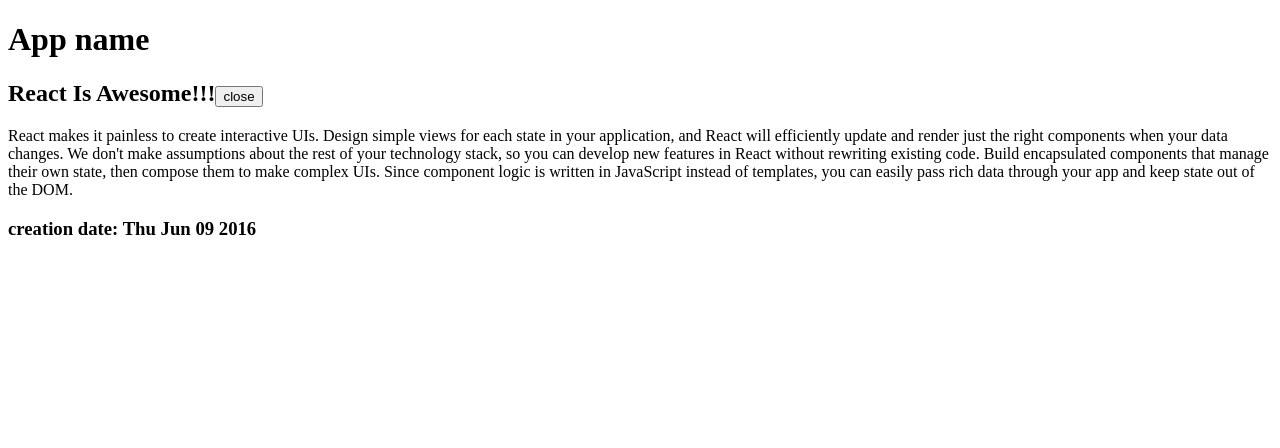
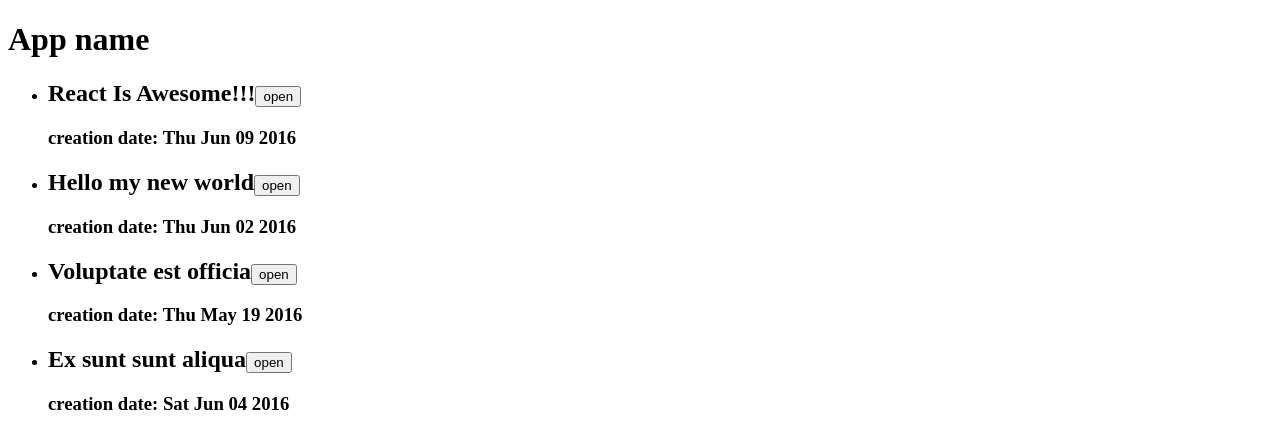
Before and after one commit to madhead84/FE, a React (Create React App) app in the folder hello-world/: page / in a window 1280 px wide. Shown: the top 448 px of the page. Built offline with nearby package versions, Linux system fonts and the light colour scheme.

Commit message:
Added Articles array and closed by default

```diff
--- a/hello-world/src/components/App.js
+++ b/hello-world/src/components/App.js
@@ -1,11 +1,11 @@
 import React from 'react'
-import Article from './Article'
+import ArticleList from './ArticleList'
 import articles from '../fixtures'
 
 function App() {
     return <div>
         <h1>App name</h1>
-        <Article article={articles[0]} foo = "bar" flag={true}/>
+        <ArticleList articles={articles}/>
     </div>
 }
 
--- a/hello-world/src/components/Article.js
+++ b/hello-world/src/components/Article.js
@@ -2,7 +2,7 @@
 
 class Article extends Component{
         state = {
-            isOpen: true
+            isOpen: false
         }
 
     render(){
--- /dev/null
+++ b/hello-world/src/components/ArticleList.js
@@ -0,0 +1,14 @@
+import React from 'react'
+import Article from './Article'
+
+export default function ArticleList({ articles }) {
+    return(
+        <ul>
+            <li><Article article = {articles[0]}/></li>
+            <li><Article article = {articles[2]}/></li>
+            <li><Article article = {articles[3]}/></li>
+            <li><Article article = {articles[4]}/></li>
+
+        </ul>
+    )
+}
```
